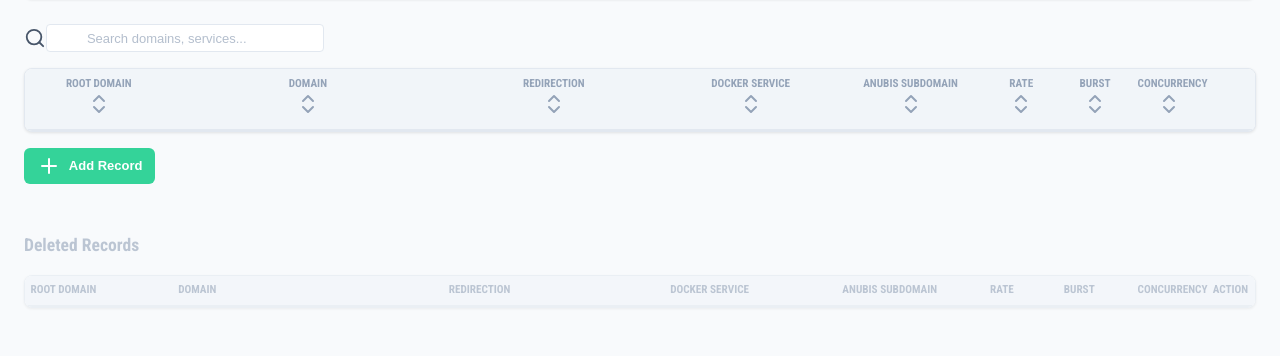
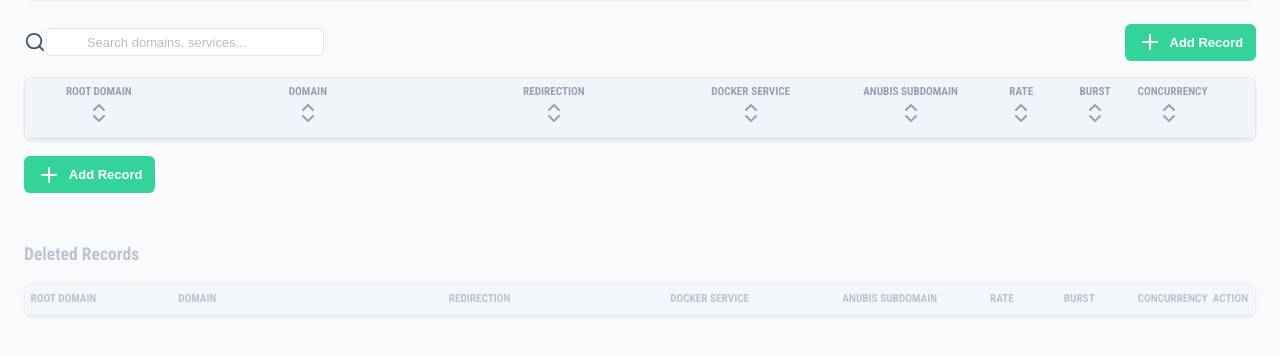
Before and after one commit to pinano/traefik-crowdsec-anubis-grafana, a Flask app: page / in a window 1280 px wide. Shown: the part 125-481 px from the top of the page. Run offline with Flask 3, Linux system fonts and the light colour scheme; the visitor is signed in with stand-in values (Sample User, id 1); data that the repository does not hold is empty.

Commit message:
another add record button

```diff
--- a/config/domain-manager/static/script.js
+++ b/config/domain-manager/static/script.js
@@ -466,6 +466,16 @@ document.addEventListener('DOMContentLoaded', () => {
         confirmDeleteBtn.textContent = 'Delete';
     });
 
+});
+
+const addRowTopBtn = document.getElementById('add-row-top-btn');
+if (addRowTopBtn) {
+    addRowTopBtn.addEventListener('click', () => {
+        addRow();
+        domainsBody.lastElementChild.querySelector('input').focus();
+    });
+}
+
 addRowBtn.addEventListener('click', () => {
     addRow();
     domainsBody.lastElementChild.querySelector('input').focus();
--- a/config/domain-manager/templates/index.html
+++ b/config/domain-manager/templates/index.html
@@ -52,6 +52,9 @@
                     <i data-lucide="search"></i>
                     <input type="text" id="search-input" placeholder="Search domains, services...">
                 </div>
+                <button id="add-row-top-btn" class="btn btn-success" style="margin-left: 1rem;">
+                    <i data-lucide="plus"></i> Add Record
+                </button>
             </div>
             <div class="table-container">
                 <table id="domains-table">
```
Lines whose indentation alone changed are shown as unchanged.
